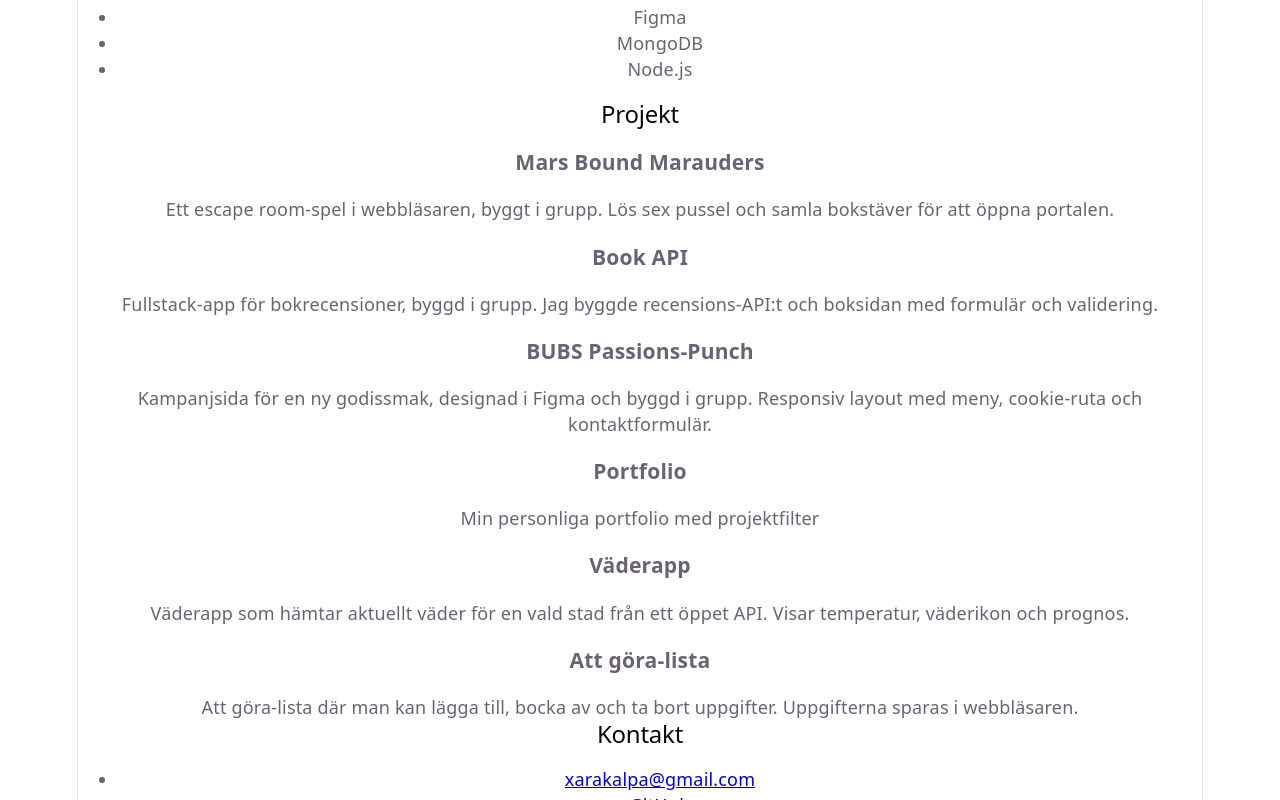
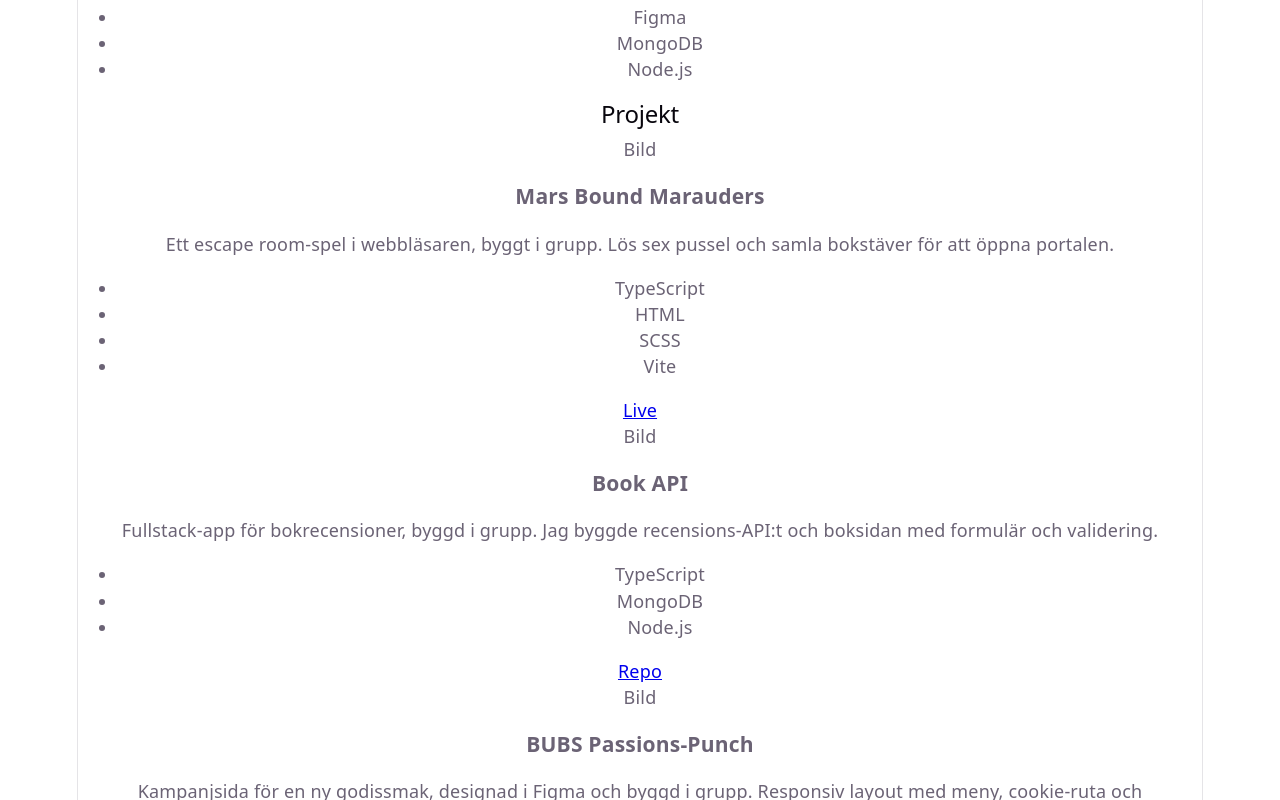
Before and after one commit to CharikliaA/portfolio, a React app: page / in a window 1280 px wide. Shown: the part 480-1280 px from the top of the page. Built offline with nearby package versions, Linux system fonts and the light colour scheme; the HTML template or start-up script is replaced by a standard one.

Commit message:
Add repo and live links to ProjectCard

```diff
--- a/src/components/ProjectCard.tsx
+++ b/src/components/ProjectCard.tsx
@@ -7,8 +7,16 @@ type ProjectCardProps = {
 const ProjectCard = ({ project }: ProjectCardProps) => {
     return (
         <article>
+            <div>Bild</div>
             <h3>{project.title}</h3>
             <p>{project.description}</p>
+            <ul>
+                {project.tags.map((tag) => (
+                    <li key={tag}>{tag}</li>
+                ))}
+            </ul>
+            {project.repoUrl && <a href={project.repoUrl} target="_blank">Repo</a>}
+            {project.liveUrl && <a href={project.liveUrl} target="_blank">Live</a>}
         </article>
     )
 }
```
